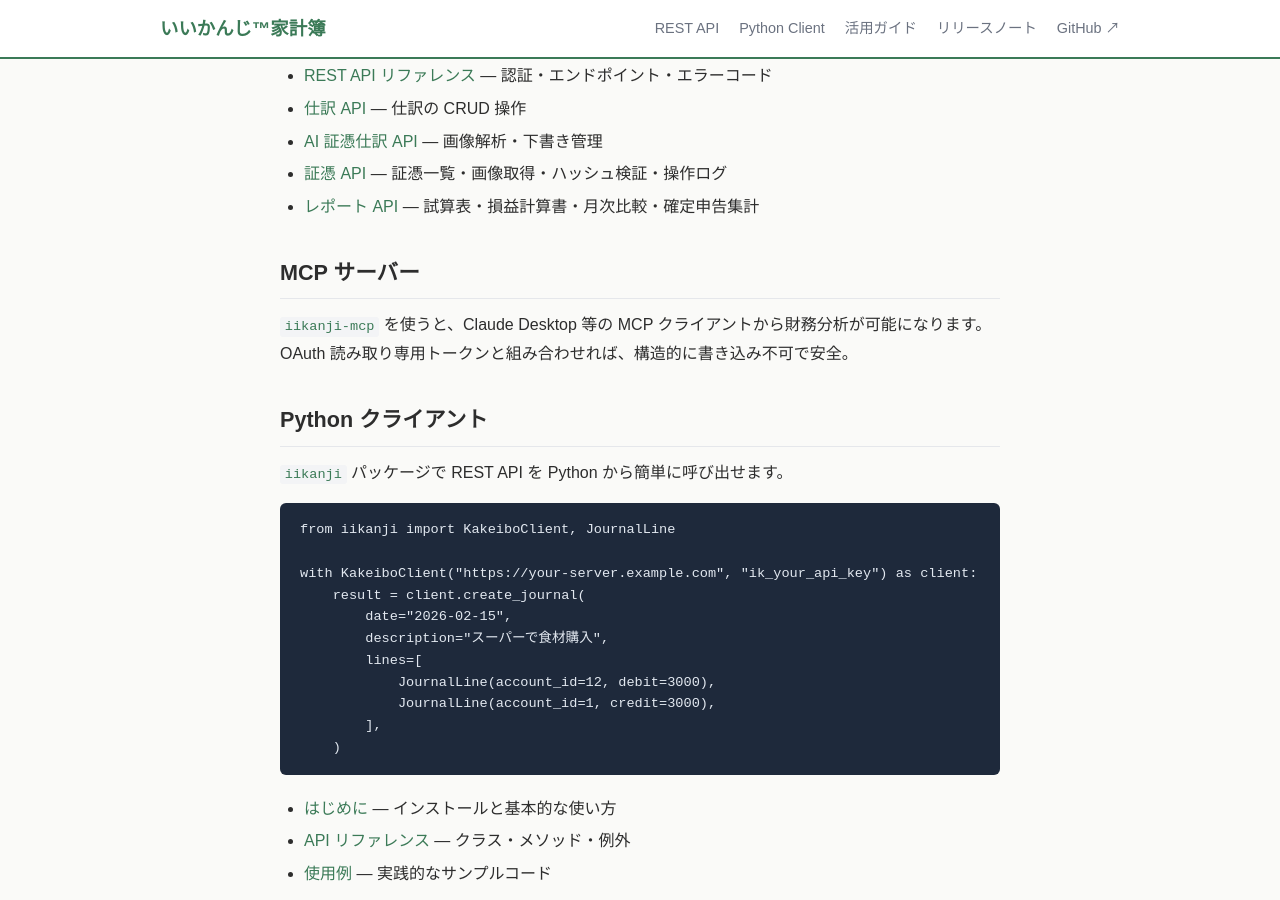
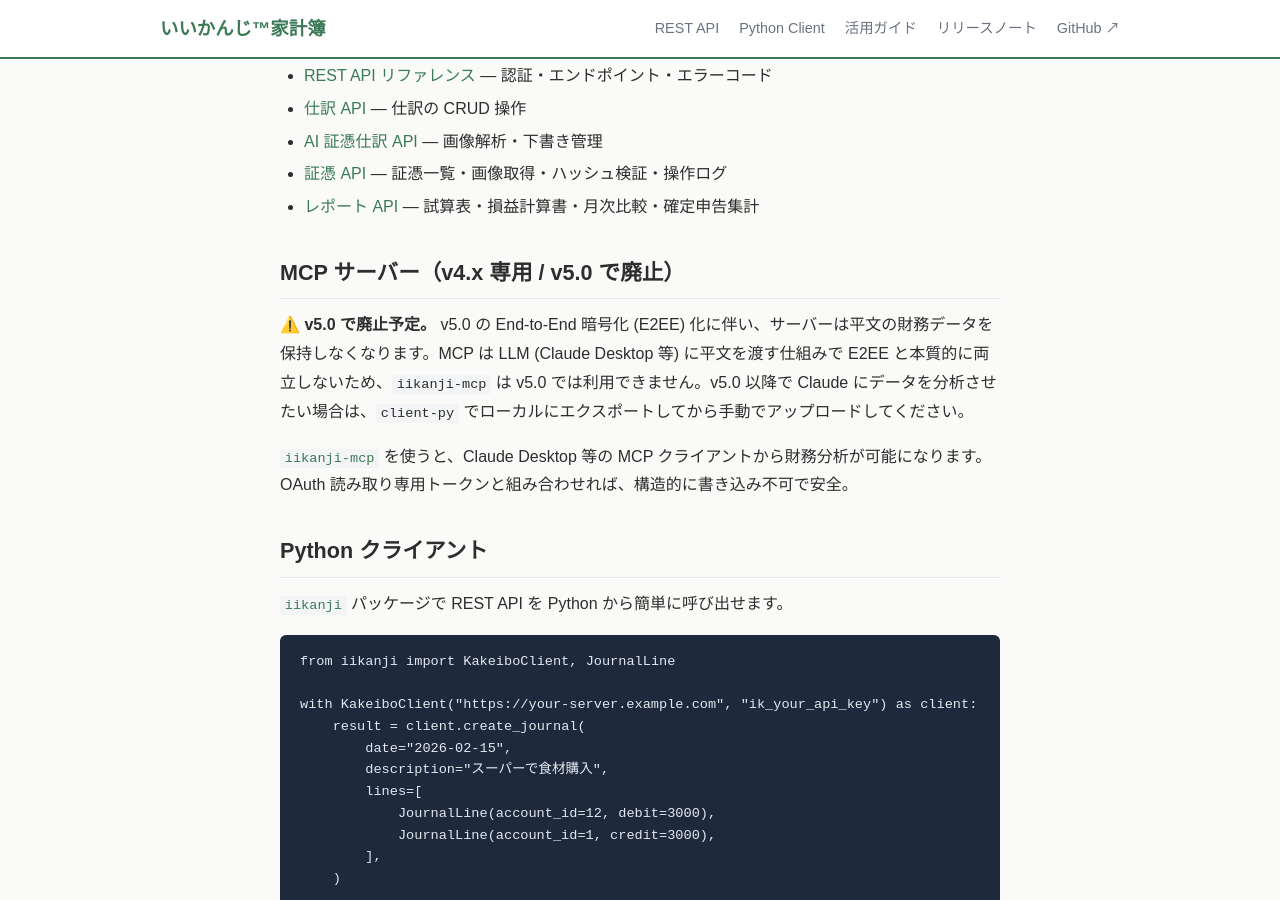
Before and after one commit to nananek/iikanji-kakeibo, a Jekyll site: the page built from docs/index.md, in a window 1280 px wide and 900 px high, scrolled down 1066 px. Built offline with Jekyll 4.4.1, drawn with Linux system fonts in a browser that asks for light colours.

Commit message:
docs(e6): MCP サーバーは v5.0 で廃止予定である旨を README/docs に明記 (#113)
E2EE 化に伴い iikanji-mcp は v5.0 で利用不可になる (設計書 §15.2)。
本体側ドキュメントの MCP 参照に廃止予告と代替案 (client-py export →
手動アップロード) を追記。MCP リポジトリ側の廃止予告は別途 0.2.0 でリリース済。

Co-Authored-By: Claude Opus 4.8 <noreply@anthropic.com>

```diff
--- a/docs/index.md
+++ b/docs/index.md
@@ -56,7 +56,9 @@ AIが証憑を読み取って仕訳を提案。
 - [証憑 API]({{ '/api/vouchers.html' | relative_url }}) — 証憑一覧・画像取得・ハッシュ検証・操作ログ
 - [レポート API]({{ '/api/reports.html' | relative_url }}) — 試算表・損益計算書・月次比較・確定申告集計
 
-## MCP サーバー
+## MCP サーバー（v4.x 専用 / v5.0 で廃止）
+
+> **⚠️ v5.0 で廃止予定。** v5.0 の End-to-End 暗号化 (E2EE) 化に伴い、サーバーは平文の財務データを保持しなくなります。MCP は LLM (Claude Desktop 等) に平文を渡す仕組みで E2EE と本質的に両立しないため、`iikanji-mcp` は v5.0 では利用できません。v5.0 以降で Claude にデータを分析させたい場合は、`client-py` でローカルにエクスポートしてから手動でアップロードしてください。
 
 [`iikanji-mcp`](https://github.com/nananek/iikanji-kakeibo-client-mcp) を使うと、Claude Desktop 等の MCP クライアントから財務分析が可能になります。OAuth 読み取り専用トークンと組み合わせれば、構造的に書き込み不可で安全。
 
```
Also changed, not shown: README.md.
